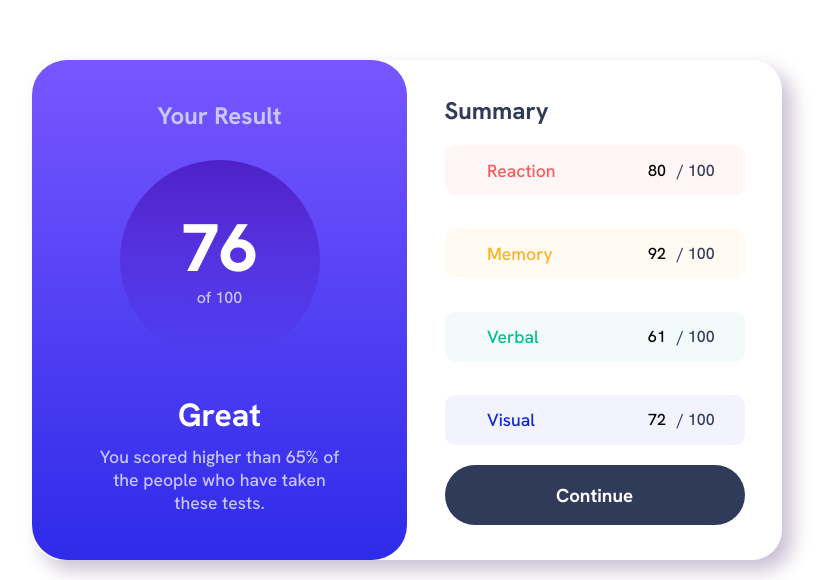
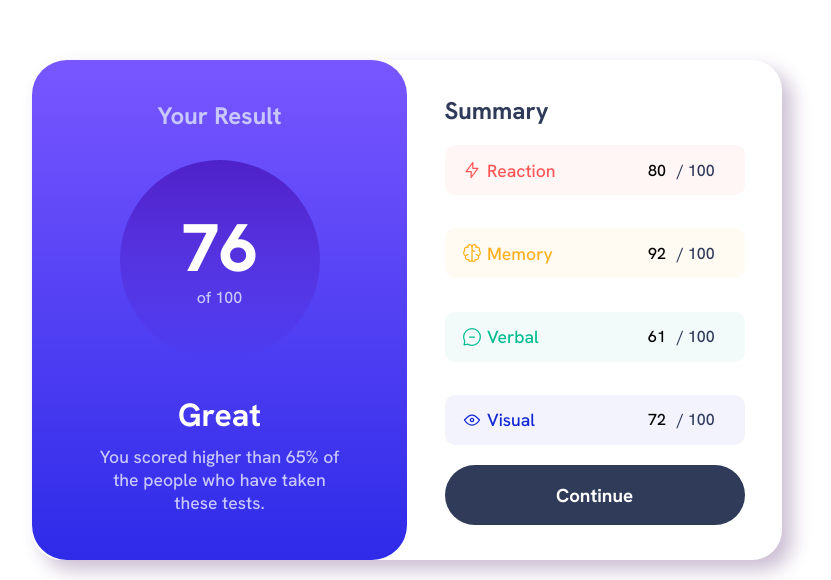
Before and after one commit to metallicatzach/results-summary-component, a plain HTML site: page index.html in a window 1280 px wide. Shown: the part 220-800 px from the top of the page, without its empty margins (318-1149 px from the left). Drawn offline with Linux system fonts and the light colour scheme; the site is published under a folder, as on GitHub Pages, so addresses that start at the root find nothing.

Commit message:
final after /

```diff
--- a/index.html
+++ b/index.html
@@ -48,7 +48,7 @@
                             <div class="red">
                                 <div class="content">
                                     <div class="logo">
-                                        <img src="/images/icon-reaction.svg" alt="">
+                                        <img src="icon-reaction.svg" alt="">
                                     </div>
                                     <div class="name">
                                         <p>Reaction</p>
@@ -64,7 +64,7 @@
                             <div class="memory">
                                 <div class="content">
                                     <div class="logo">
-                                        <img src="/images/icon-memory.svg" alt="">
+                                        <img src="icon-memory.svg" alt="">
                                     </div>
                                     <div class="name">
                                         <p>Memory</p>
@@ -80,7 +80,7 @@
                             <div class="verbal">
                                 <div class="content">
                                     <div class="logo">
-                                        <img src="/images/icon-verbal.svg" alt="">
+                                        <img src="icon-verbal.svg" alt="">
                                     </div>
                                     <div class="name">
                                         <p>Verbal</p>
@@ -96,7 +96,7 @@
                             <div class="visual">
                                 <div class="content">
                                     <div class="logo">
-                                        <img src="/images/icon-visual.svg" alt="">
+                                        <img src="icon-visual.svg" alt="">
                                     </div>
                                     <div class="name">
                                         <p>Visual</p>
```
Also changed, not shown: favicon-32x32.png (renamed from images/favicon-32x32.png), icon-memory.svg (renamed from images/icon-memory.svg), icon-reaction.svg (renamed from images/icon-reaction.svg), icon-verbal.svg (renamed from images/icon-verbal.svg), icon-visual.svg (renamed from images/icon-visual.svg), 1 other file.
